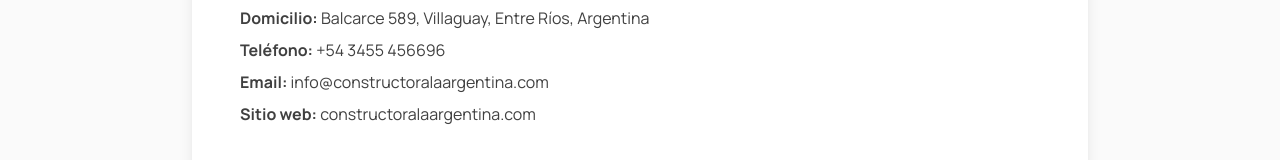
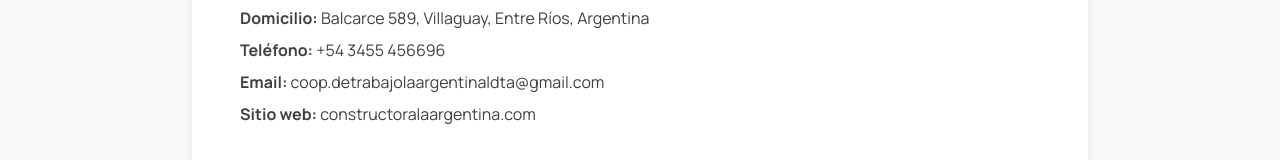
Before and after one commit to mylnzon58/constructora-la-argentina, a Next.js app: page /aviso-legal in a window 1280 px wide. Shown: the part 488-648 px from the top of the page. Built offline with nearby package versions, Linux system fonts and the light colour scheme.

Commit message:
fix: Corregido correo electrónico y terminología de galpones industriales

```diff
--- a/app/aviso-legal/page.js
+++ b/app/aviso-legal/page.js
@@ -44,7 +44,7 @@ export default function AvisoLegal() {
                                 <li><strong>Tipo de entidad:</strong> Cooperativa de Trabajo</li>
                                 <li><strong>Domicilio:</strong> Balcarce 589, Villaguay, Entre Ríos, Argentina</li>
                                 <li><strong>Teléfono:</strong> +54 3455 456696</li>
-                                <li><strong>Email:</strong> info@constructoralaargentina.com</li>
+                                <li><strong>Email:</strong> coop.detrabajolaargentinaldta@gmail.com</li>
                                 <li><strong>Sitio web:</strong> constructoralaargentina.com</li>
                             </ul>
                         </section>
@@ -221,7 +221,7 @@ export default function AvisoLegal() {
                                 <li><strong>Dirección:</strong> Balcarce 589, Villaguay, Entre Ríos, Argentina</li>
                                 <li><strong>Teléfono:</strong> +54 3455 456696</li>
                                 <li><strong>WhatsApp:</strong> +54 3455 456696</li>
-                                <li><strong>Email:</strong> info@constructoralaargentina.com</li>
+                                <li><strong>Email:</strong> coop.detrabajolaargentinaldta@gmail.com</li>
                             </ul>
                         </section>
                     </div>
--- a/app/politica-de-privacidad/page.js
+++ b/app/politica-de-privacidad/page.js
@@ -238,7 +238,7 @@ export default function PoliticaDePrivacidad() {
                                 <li><strong>Responsable:</strong> Cooperativa de Construcción La Argentina</li>
                                 <li><strong>Dirección:</strong> Balcarce 589, Villaguay, Entre Ríos, Argentina</li>
                                 <li><strong>Teléfono:</strong> +54 3455 456696</li>
-                                <li><strong>Email:</strong> info@constructoralaargentina.com</li>
+                                <li><strong>Email:</strong> coop.detrabajolaargentinaldta@gmail.com</li>
                             </ul>
                         </section>
 
--- a/app/terminos-y-condiciones/page.js
+++ b/app/terminos-y-condiciones/page.js
@@ -197,7 +197,7 @@ export default function TerminosYCondiciones() {
                             <ul className="list-none pl-0 text-[var(--color-neutral-700)]">
                                 <li><strong>Dirección:</strong> Balcarce 589, Villaguay, Entre Ríos</li>
                                 <li><strong>Teléfono:</strong> +54 3455 456696</li>
-                                <li><strong>Email:</strong> info@constructoralaargentina.com</li>
+                                <li><strong>Email:</strong> coop.detrabajolaargentinaldta@gmail.com</li>
                             </ul>
                         </section>
                     </div>
--- a/components/Footer.js
+++ b/components/Footer.js
@@ -85,11 +85,11 @@ const Footer = () => {
                             </li>
                             <li>
                                 <a
-                                    href="mailto:info@constructoralaargentina.com"
+                                    href="mailto:coop.detrabajolaargentinaldta@gmail.com"
                                     className="flex items-start gap-3 text-slate-300 hover:text-white transition-colors group"
                                 >
                                     <FaEnvelope className="text-lg text-blue-400 mt-0.5" />
-                                    <span className="text-sm">info@constructoralaargentina.com</span>
+                                    <span className="text-sm">coop.detrabajolaargentinaldta@gmail.com</span>
                                 </a>
                             </li>
                             <li className="flex items-start gap-3 text-slate-300">
--- a/components/Services.js
+++ b/components/Services.js
@@ -45,7 +45,7 @@ const Services = () => {
         {
             icon: FaWarehouse,
             title: 'Galpones y Estructuras',
-            description: 'Ingeniería aplicada a naves industriales y tinglados rurales con máxima resistencia mecánica.',
+            description: 'Ingeniería aplicada a galpones industriales y tinglados rurales con máxima resistencia mecánica.',
         }
     ];
 
```
Also changed, not shown: 1 other file (tests, documents, lock files or other folders).
